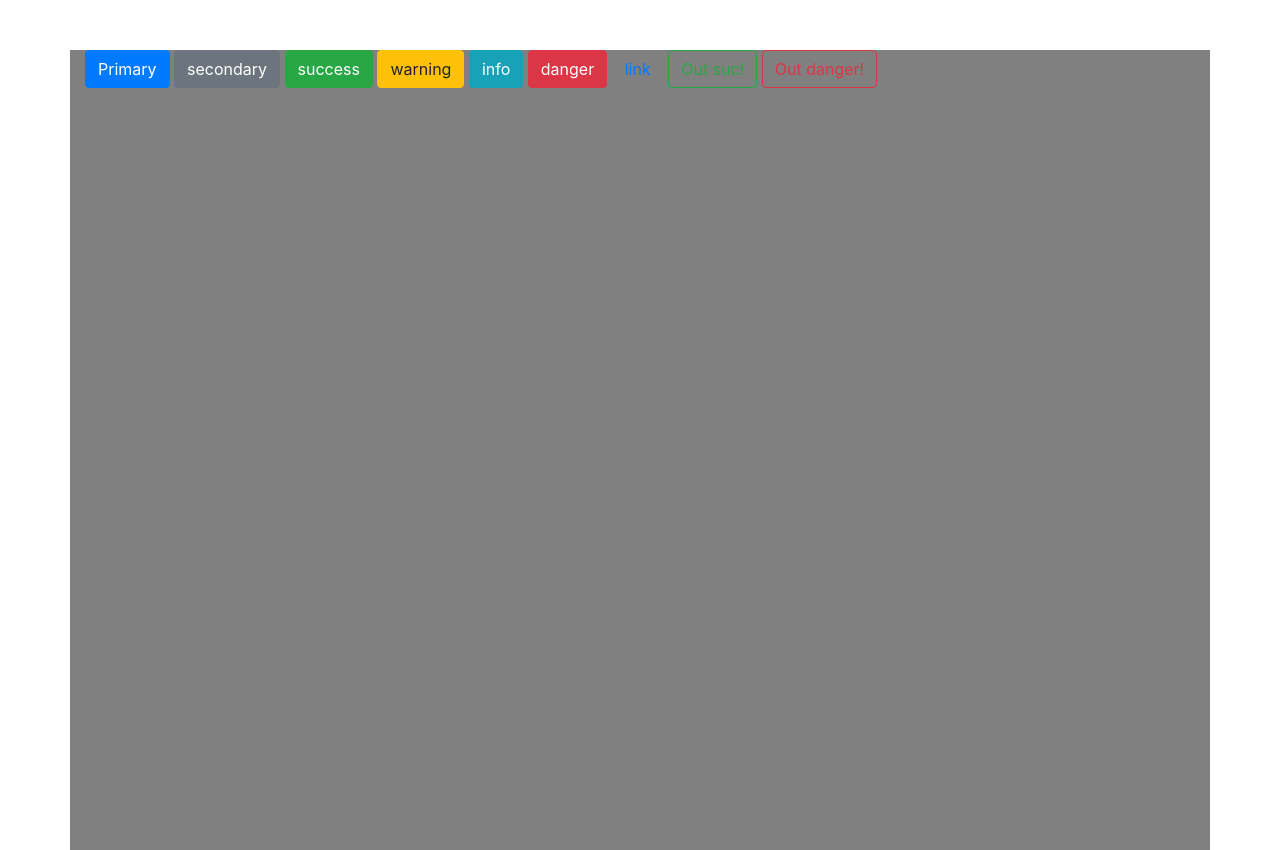
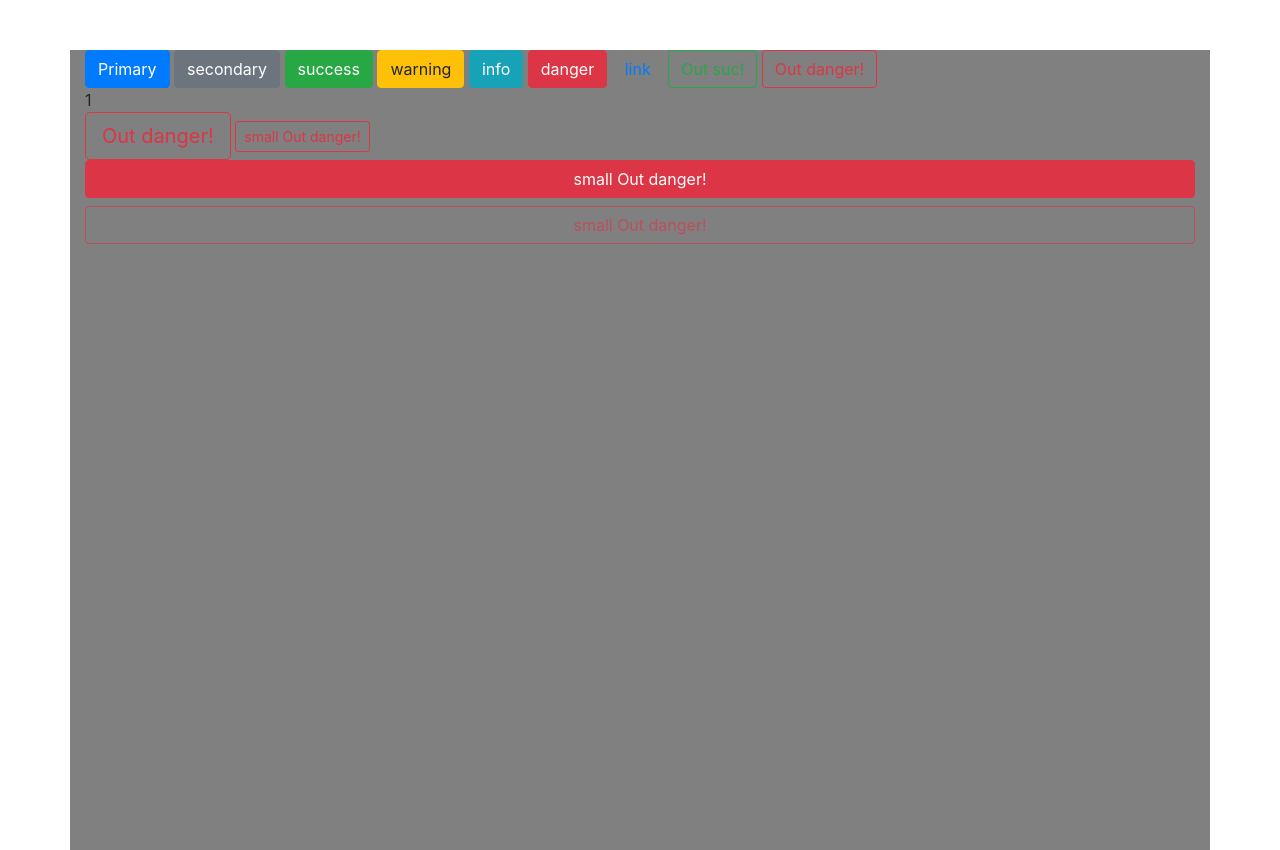
Before and after one commit to Ustingit/jQuery_learning_Nov2019, a plain HTML site: page Udemy4BScourse/4section.html in a window 1280 px wide. Drawn offline with nearby package versions, Linux system fonts and the light colour scheme; a web font is replaced by a local one.

Commit message:
another types of buttons - https://www.udemy.com/course/bootstrap-4-tutorials/learn/lecture/6817246#overview

```diff
--- a/Udemy4BScourse/4section.html
+++ b/Udemy4BScourse/4section.html
@@ -29,6 +29,15 @@
         <button class="btn btn-link" type="button">link</button>
         <button class="btn btn-outline-success" type="button">Out suc!</button>
         <button class="btn btn-outline-danger" type="button">Out danger!</button>
+    <br>
+
+    <div>1</div>
+    <button class="btn btn-lg btn-outline-danger" type="button">Out danger!</button>
+    <button class="btn btn-sm btn-outline-danger" type="button"> small Out danger!</button>
+    <button class="btn btn-block active btn-outline-danger" type="button"> small Out danger!</button>
+    <button class="btn btn-block disabled btn-outline-danger" type="button"> small Out danger!</button>
+
+
     </div>
 
 
```
